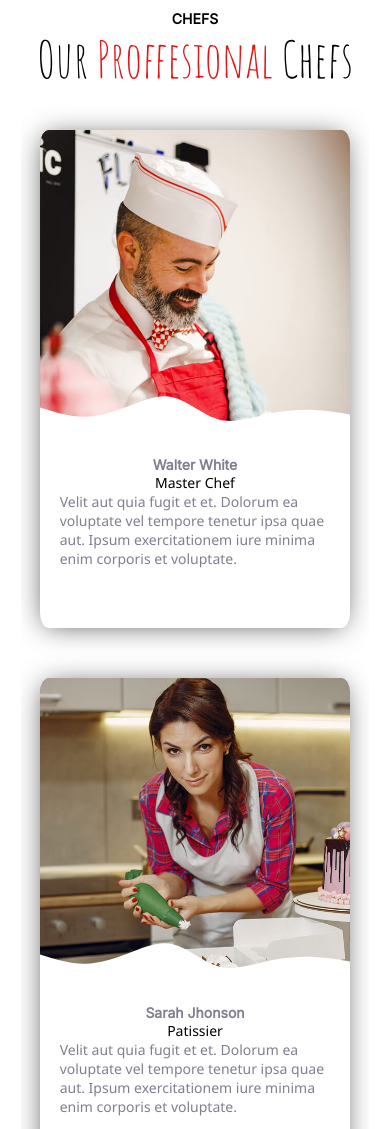
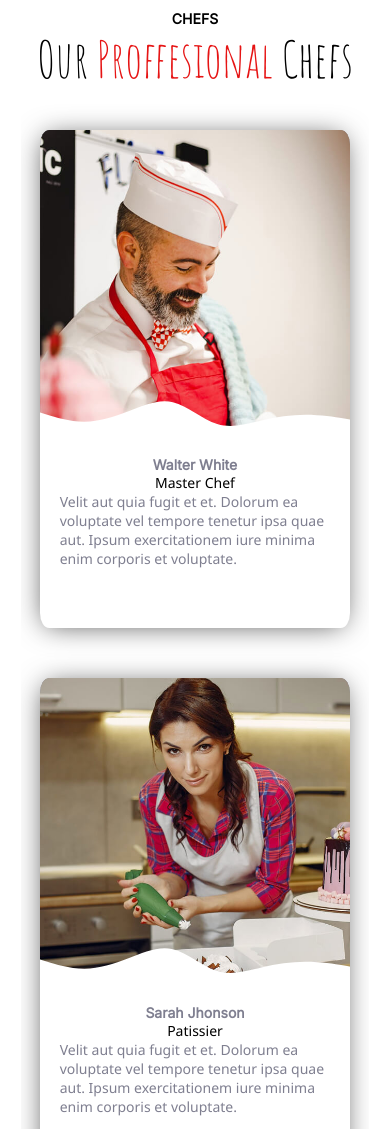
Before and after one commit to farahhoss/Mealify-, a plain HTML site: page index.html in a window 390 px wide. Shown: the part 1560-2689 px from the top of the page. Drawn offline with Linux system fonts and the light colour scheme.

Commit message:
Update query.css

```diff
--- a/css/query.css
+++ b/css/query.css
@@ -68,7 +68,7 @@
     left: 80%;
   }
   #chefs .chef-item .chef-photo::before {
-    bottom: 185.5px;
+    bottom: 180.5px;
     height: 5rem;
   }
   #chefs .chef-item .chef-about h3 {
```
